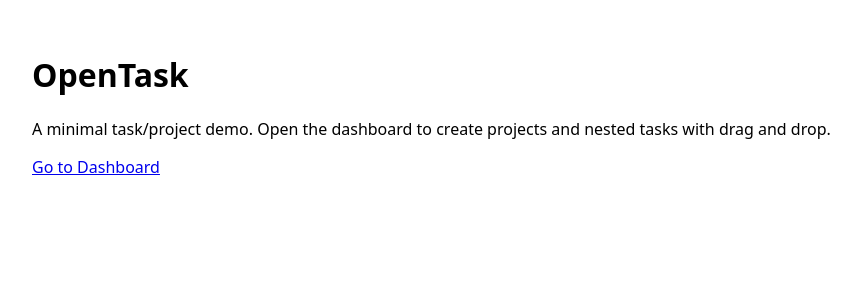
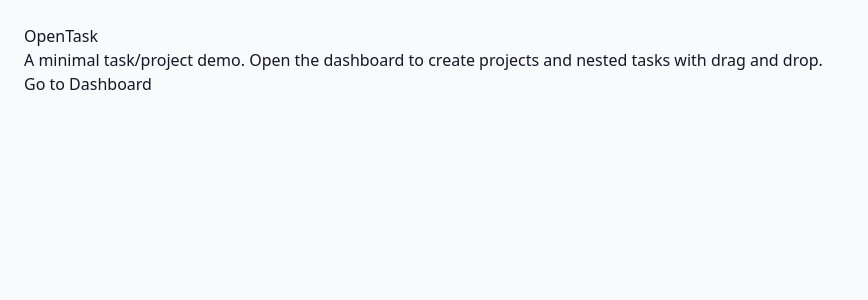
Before and after one commit to acondura/opentask, a Next.js app: page / in a window 1280 px wide. Shown: the top 300 px of the page, without its empty margins (0-868 px from the left). Built offline with nearby package versions, Linux system fonts and the light colour scheme.

Commit message:
feat: add Tailwind CSS support and implement incremental KV persistence for individual tasks

```diff
--- a/package.json
+++ b/package.json
@@ -16,6 +16,9 @@
     "react-dom": "18.x"
   },
   "devDependencies": {
-    "@cloudflare/next-on-pages": "^1.13.16"
+    "@cloudflare/next-on-pages": "^1.13.16",
+    "tailwindcss": "^3.5.0",
+    "postcss": "^8.4.0",
+    "autoprefixer": "^10.4.0"
   }
 }
--- /dev/null
+++ b/pages/_app.js
@@ -0,0 +1,5 @@
+import '../styles/globals.css'
+
+export default function App({ Component, pageProps }) {
+  return <Component {...pageProps} />
+}
--- a/pages/dashboard.js
+++ b/pages/dashboard.js
@@ -30,6 +30,21 @@ async function saveToKV(state) {
     await fetch('/api/kv', { method: 'POST', headers: { 'Content-Type': 'application/json' }, body: JSON.stringify({ data: state }) })
   } catch (e) { }
 }
+
+// Incremental KV helpers (per-task)
+async function saveTaskToKV(task, projectId) {
+  try {
+    const payload = { id: task.id, name: task.name, parentId: task.parentId || null, projectId, childrenIds: (task.children||[]).map(c=>c.id) }
+    await fetch('/api/kv', { method: 'POST', headers: { 'Content-Type': 'application/json' }, body: JSON.stringify({ data: payload }) })
+  } catch (e) { console.error('saveTaskToKV', e) }
+}
+
+async function deleteTaskFromKV(projectId, taskId) {
+  try {
+    await fetch('/api/kv', { method: 'DELETE', headers: { 'Content-Type': 'application/json' }, body: JSON.stringify({ projectId, id: taskId }) })
+  } catch (e) { console.error('deleteTaskFromKV', e) }
+}
+
 
 export default function Dashboard() {
   const [projects, setProjects] = useState([])
@@ -67,6 +82,7 @@ export default function Dashboard() {
     setProjects(p => {
       const next = [{ id: uid(), title: title.trim(), tasks: [] }, ...p]
       saveState(next)
+      // keep bulk save for projects list, but tasks are saved individually
       saveToKV(next)
       return next
     })
@@ -95,9 +111,10 @@ export default function Dashboard() {
         const parent = findTaskById(proj.tasks, parentId)
         parent.children.unshift(newTask)
       }
-      // persist
+      // persist locally
       saveState(cp)
-      saveToKV(cp)
+      // persist task incrementally
+      saveTaskToKV(newTask, projectId)
       return cp
     })
 
@@ -186,9 +203,13 @@ export default function Dashboard() {
       if (!removed) return cp
       // insert task according to dest
       proj.tasks = insertTaskAt(proj.tasks, dest.overTaskId, dest.position, removed)
-      // persist after reorder
+      // persist after reorder locally
       saveState(cp)
-      saveToKV(cp)
+      // persist moved task incrementally (we moved `removed` under dest.overTaskId or top)
+      // update removed.parentId according to dest
+      const updated = removed
+      updated.parentId = dest.overTaskId || null
+      saveTaskToKV(updated, proj.id)
       return cp
     })
 
--- /dev/null
+++ b/styles/globals.css
@@ -0,0 +1,5 @@
+@tailwind base;
+@tailwind components;
+@tailwind utilities;
+
+body { @apply bg-gray-50 text-gray-900 }
--- /dev/null
+++ b/tailwind.config.js
@@ -0,0 +1,11 @@
+/** @type {import('tailwindcss').Config} */
+module.exports = {
+  content: [
+    './pages/**/*.{js,ts,jsx,tsx}',
+    './components/**/*.{js,ts,jsx,tsx}'
+  ],
+  theme: {
+    extend: {},
+  },
+  plugins: [],
+}
```
